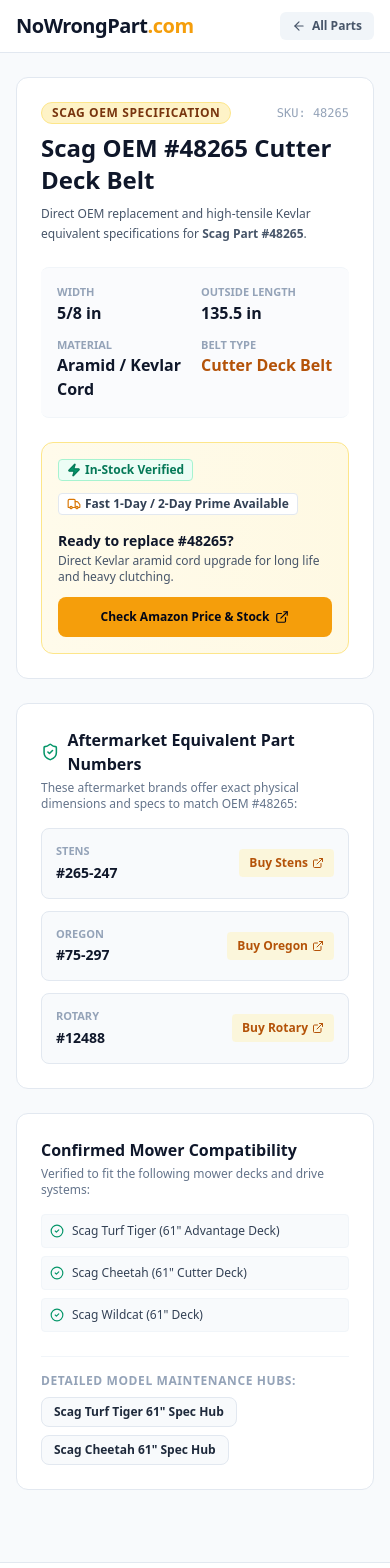
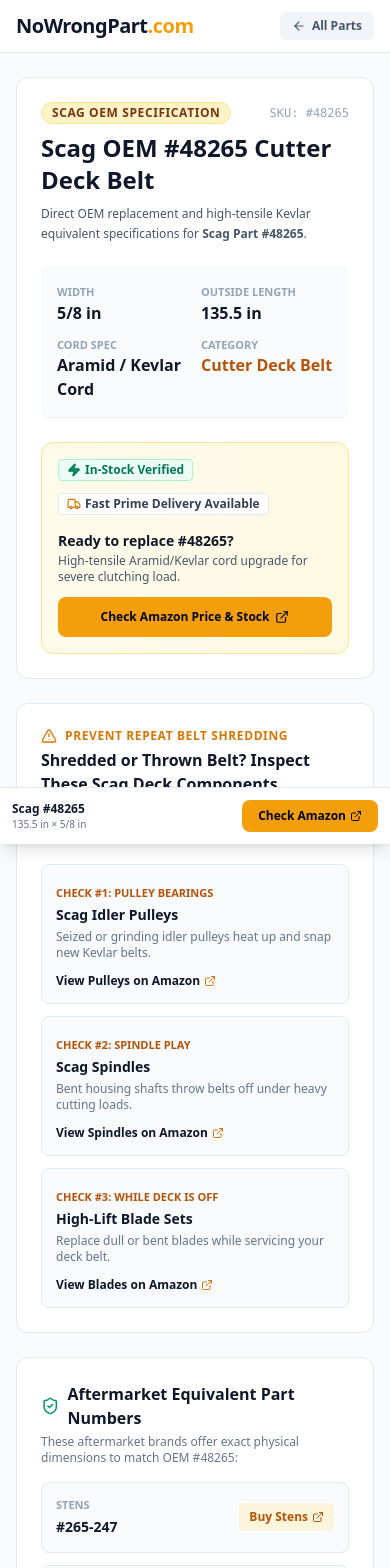
Before and after one commit to waylonahosfg-prog/Nowrongpart, a Next.js app: page /parts/scag-48265 in a window 390 px wide. Shown: the top 1568 px of the page. Built offline with nearby package versions, Linux system fonts and the light colour scheme.

Commit message:
Update page.tsx

```diff
--- a/src/app/parts/[slug]/page.tsx
+++ b/src/app/parts/[slug]/page.tsx
@@ -7,10 +7,11 @@ import {
   ShieldCheck,
   CheckCircle2,
   ArrowLeft,
-  Ruler,
   Zap,
   Truck,
-  CopyButton,
+  Wrench,
+  AlertTriangle,
+  HelpCircle,
 } from "lucide-react";
 import type { Metadata } from "next";
 import { PartRecord, ModelHubRecord } from "@/types/part";
@@ -32,12 +33,14 @@ export async function generateMetadata({
   const part = parts.find((p) => p.slug === slug);
   if (!part) return { title: "Part Not Found" };
 
+  const crossText = part.crossReferences.map((c) => `${c.brand} ${c.partNumber}`).join(", ");
+
   return {
-    title: `${part.oemBrand} ${part.oemPartNumber} Deck Belt Cross-Reference & Specs | NoWrongPart`,
-    description: `Looking for ${part.oemBrand} #${part.oemPartNumber}? Dimensions: ${part.specs.width} x ${part.specs.length}. Stens/Oregon cross references and compatible mowers.`,
+    title: `${part.oemBrand} ${part.oemPartNumber} Deck Belt Size (${part.specs.length} x ${part.specs.width}) & Cross Reference | NoWrongPart`,
+    description: `Exact dimensions for ${part.oemBrand} #${part.oemPartNumber}: ${part.specs.length} long x ${part.specs.width} wide (${part.specs.material}). Direct cross-reference for ${crossText}.`,
     openGraph: {
-      title: `${part.oemBrand} ${part.oemPartNumber} Deck Belt Compatibility & Cross Reference`,
-      description: `Exact specs: ${part.specs.width} wide x ${part.specs.length} long (${part.specs.material}). Fits ${part.compatibleModels.join(", ")}.`,
+      title: `${part.oemBrand} ${part.oemPartNumber} Deck Belt Spec Sheet`,
+      description: `Verified aftermarket cross-references and exact dimensions for ${part.oemBrand} ${part.oemPartNumber}. Fits ${part.compatibleModels.join(", ")}.`,
       url: `https://nowrongpart.com/parts/${part.slug}`,
       siteName: "NoWrongPart",
       type: "website",
@@ -57,15 +60,16 @@ export default async function PartDetailPage({
 
   if (!part) return notFound();
 
-  // Cross-reference compatible model hubs
   const matchedModelHubs = models.filter((m) =>
     part.compatibleModels.some(
       (cm) => cm.toLowerCase().includes(m.modelName.toLowerCase()) || m.deckBeltOem === part.oemPartNumber
     )
   );
 
+  const primaryModel = part.compatibleModels[0] || `${part.oemBrand} Mower`;
+
   return (
-    <div className="min-h-screen bg-slate-50 text-slate-900 flex flex-col justify-between font-sans">
+    <div className="min-h-screen bg-slate-50 text-slate-900 flex flex-col justify-between font-sans pb-16 sm:pb-0">
       <header className="border-b border-slate-200 bg-white sticky top-0 z-20 shadow-xs">
         <div className="max-w-4xl mx-auto px-4 py-3 flex items-center justify-between">
           <Link href="/" className="text-xl font-black tracking-tight text-slate-900">
@@ -81,14 +85,14 @@ export default async function PartDetailPage({
       </header>
 
       <main className="max-w-4xl mx-auto px-4 py-6 sm:py-8 flex-1 w-full">
-        {/* Main Part Card */}
+        {/* Main Spec Card */}
         <div className="bg-white border border-slate-200 rounded-xl p-6 sm:p-8 shadow-xs mb-6">
           <div className="flex flex-wrap items-center justify-between gap-2">
             <span className="px-2.5 py-0.5 rounded-full text-xs font-bold uppercase tracking-wider bg-amber-100 text-amber-900 border border-amber-200">
               {part.oemBrand} OEM Specification
             </span>
             <span className="text-xs text-slate-400 font-mono">
-              SKU: {part.oemPartNumber}
+              SKU: #{part.oemPartNumber}
             </span>
           </div>
 
@@ -111,24 +115,23 @@ export default async function PartDetailPage({
               <span className="font-extrabold text-slate-900 text-base">{part.specs.length}</span>
             </div>
             <div>
-              <span className="text-[11px] font-semibold text-slate-400 uppercase block">Material</span>
+              <span className="text-[11px] font-semibold text-slate-400 uppercase block">Cord Spec</span>
               <span className="font-extrabold text-slate-900 text-base">{part.specs.material}</span>
             </div>
             <div>
-              <span className="text-[11px] font-semibold text-slate-400 uppercase block">Belt Type</span>
+              <span className="text-[11px] font-semibold text-slate-400 uppercase block">Category</span>
               <span className="font-extrabold text-amber-700 text-base">{part.partType}</span>
             </div>
           </div>
 
-          {/* High-Converting CTA Box with Trust Badges */}
+          {/* Primary High-Converting CTA Box */}
           <div className="p-4 bg-gradient-to-r from-amber-50 to-amber-100/50 border border-amber-200 rounded-xl space-y-3">
-            {/* Urgency & Prime Trust Badges */}
             <div className="flex flex-wrap items-center gap-3 text-xs font-bold text-slate-700">
               <span className="inline-flex items-center gap-1 text-emerald-700 bg-emerald-50 border border-emerald-200 px-2 py-0.5 rounded">
                 <Zap className="h-3.5 w-3.5 fill-emerald-600" /> In-Stock Verified
               </span>
               <span className="inline-flex items-center gap-1 text-slate-700 bg-white border border-slate-200 px-2 py-0.5 rounded">
-                <Truck className="h-3.5 w-3.5 text-amber-600" /> Fast 1-Day / 2-Day Prime Available
+                <Truck className="h-3.5 w-3.5 text-amber-600" /> Fast Prime Delivery Available
               </span>
             </div>
 
@@ -138,7 +141,7 @@ export default async function PartDetailPage({
                   Ready to replace #{part.oemPartNumber}?
                 </div>
                 <p className="text-xs text-slate-600 mt-0.5">
-                  Direct Kevlar aramid cord upgrade for long life and heavy clutching.
+                  High-tensile Aramid/Kevlar cord upgrade for severe clutching load.
                 </p>
               </div>
               <a
@@ -154,6 +157,81 @@ export default async function PartDetailPage({
           </div>
         </div>
 
+        {/* Day 2 Feature: High-Ticket Companion Wear Parts Bundle Matrix */}
+        <section className="mb-6 bg-white border border-slate-200 rounded-xl p-6 shadow-xs">
+          <div className="flex items-center gap-2 text-amber-600 font-bold text-xs uppercase tracking-wider mb-1">
+            <AlertTriangle className="h-4 w-4" /> Prevent Repeat Belt Shredding
+          </div>
+          <h2 className="text-base sm:text-lg font-extrabold text-slate-900">
+            Shredded or Thrown Belt? Inspect These {part.oemBrand} Deck Components
+          </h2>
+          <p className="text-xs text-slate-600 mt-1 mb-4">
+            A new belt will burn or jump off within hours if an idler pulley bearing is dragging or a spindle housing is tilted.
+          </p>
+
+          <div className="grid grid-cols-1 sm:grid-cols-3 gap-3">
+            <a
+              href={`/api/out?q=${encodeURIComponent(`${primaryModel} deck idler pulley`)}`}
+              target="_blank"
+              rel="noopener noreferrer"
+              className="p-3.5 rounded-lg border border-slate-200 hover:border-amber-400 bg-slate-50 hover:bg-amber-50/30 transition flex flex-col justify-between group"
+            >
+              <div>
+                <span className="text-[11px] font-bold uppercase text-amber-700">Check #1: Pulley Bearings</span>
+                <div className="text-sm font-bold text-slate-900 mt-0.5 group-hover:text-amber-700">
+                  {part.oemBrand} Idler Pulleys
+                </div>
+                <p className="text-xs text-slate-500 mt-1">
+                  Seized or grinding idler pulleys heat up and snap new Kevlar belts.
+                </p>
+              </div>
+              <span className="text-xs font-bold text-slate-900 mt-3 inline-flex items-center gap-1">
+                View Pulleys on Amazon <ExternalLink className="h-3 w-3 text-amber-600" />
+              </span>
+            </a>
+
+            <a
+              href={`/api/out?q=${encodeURIComponent(`${primaryModel} deck spindle assembly`)}`}
+              target="_blank"
+              rel="noopener noreferrer"
+              className="p-3.5 rounded-lg border border-slate-200 hover:border-amber-400 bg-slate-50 hover:bg-amber-50/30 transition flex flex-col justify-between group"
+            >
+              <div>
+                <span className="text-[11px] font-bold uppercase text-amber-700">Check #2: Spindle Play</span>
+                <div className="text-sm font-bold text-slate-900 mt-0.5 group-hover:text-amber-700">
+                  {part.oemBrand} Spindles
+                </div>
+                <p className="text-xs text-slate-500 mt-1">
+                  Bent housing shafts throw belts off under heavy cutting loads.
+                </p>
+              </div>
+              <span className="text-xs font-bold text-slate-900 mt-3 inline-flex items-center gap-1">
+                View Spindles on Amazon <ExternalLink className="h-3 w-3 text-amber-600" />
+              </span>
+            </a>
+
+            <a
+              href={`/api/out?q=${encodeURIComponent(`${primaryModel} mower blades`)}`}
+              target="_blank"
+              rel="noopener noreferrer"
+              className="p-3.5 rounded-lg border border-slate-200 hover:border-amber-400 bg-slate-50 hover:bg-amber-50/30 transition flex flex-col justify-between group"
+            >
+              <div>
+                <span className="text-[11px] font-bold uppercase text-amber-700">Check #3: While Deck is Off</span>
+                <div className="text-sm font-bold text-slate-900 mt-0.5 group-hover:text-amber-700">
+                  High-Lift Blade Sets
+                </div>
+                <p className="text-xs text-slate-500 mt-1">
+                  Replace dull or bent blades while servicing your deck belt.
+                </p>
+              </div>
+              <span className="text-xs font-bold text-slate-900 mt-3 inline-flex items-center gap-1">
+                View Blades on Amazon <ExternalLink className="h-3 w-3 text-amber-600" />
+              </span>
+            </a>
+          </div>
+        </section>
+
         {/* Aftermarket Cross References */}
         <section className="bg-white border border-slate-200 rounded-xl p-6 sm:p-8 shadow-xs mb-6">
           <h2 className="text-base sm:text-lg font-extrabold text-slate-900 mb-1 flex items-center gap-2">
@@ -161,7 +239,7 @@ export default async function PartDetailPage({
             Aftermarket Equivalent Part Numbers
           </h2>
           <p className="text-xs text-slate-500 mb-4">
-            These aftermarket brands offer exact physical dimensions and specs to match OEM #{part.oemPartNumber}:
+            These aftermarket brands offer exact physical dimensions to match OEM #{part.oemPartNumber}:
           </p>
 
           <div className="grid grid-cols-1 sm:grid-cols-2 gap-3">
@@ -185,7 +263,7 @@ export default async function PartDetailPage({
         </section>
 
         {/* Model Compatibility & Hub Links */}
-        <section className="bg-white border border-slate-200 rounded-xl p-6 sm:p-8 shadow-xs">
+        <section className="bg-white border border-slate-200 rounded-xl p-6 sm:p-8 shadow-xs mb-6">
           <h2 className="text-base sm:text-lg font-extrabold text-slate-900 mb-1">
             Confirmed Mower Compatibility
           </h2>
@@ -221,7 +299,38 @@ export default async function PartDetailPage({
             </div>
           )}
         </section>
+
+        {/* Diagnostic Repair Guide Teaser */}
+        <div className="bg-slate-900 text-white rounded-xl p-5 flex flex-col sm:flex-row items-center justify-between gap-4">
+          <div>
+            <div className="text-xs font-bold text-amber-400 uppercase tracking-wider">Troubleshooting Guide</div>
+            <div className="text-sm font-extrabold mt-0.5">5 Reasons Mowers Keep Throwing Deck Belts</div>
+            <p className="text-xs text-slate-400 mt-1">Learn how to check pulley alignment, tension spring stretch, and spindle play.</p>
+          </div>
+          <Link
+            href="/guides/mower-keeps-throwing-deck-belt"
+            className="px-4 py-2 bg-amber-500 hover:bg-amber-400 text-slate-950 font-bold text-xs rounded-lg transition shrink-0"
+          >
+            Read Repair Guide
+          </Link>
+        </div>
       </main>
+
+      {/* Sticky Mobile Buy Bar */}
+      <div className="sm:hidden fixed bottom-0 left-0 right-0 bg-white border-t border-slate-200 p-3 z-30 shadow-lg flex items-center justify-between gap-2">
+        <div className="truncate">
+          <div className="text-xs font-bold text-slate-900 truncate">{part.oemBrand} #{part.oemPartNumber}</div>
+          <div className="text-[10px] text-slate-500">{part.specs.length} × {part.specs.width}</div>
+        </div>
+        <a
+          href={`/api/out?q=${encodeURIComponent(`${part.oemBrand} ${part.oemPartNumber} kevlar belt`)}`}
+          target="_blank"
+          rel="noopener noreferrer"
+          className="inline-flex items-center gap-1 px-4 py-2 bg-amber-500 text-slate-950 font-extrabold text-xs rounded-lg shadow-xs shrink-0"
+        >
+          Check Amazon <ExternalLink className="h-3 w-3" />
+        </a>
+      </div>
 
       <footer className="border-t border-slate-200 bg-white py-6 mt-12">
         <div className="max-w-4xl mx-auto px-4 text-center text-xs text-slate-500 space-y-1">
```
